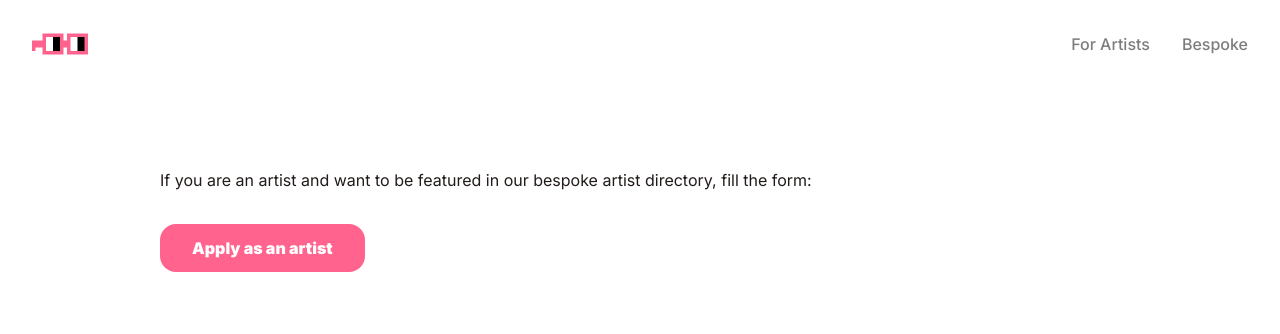
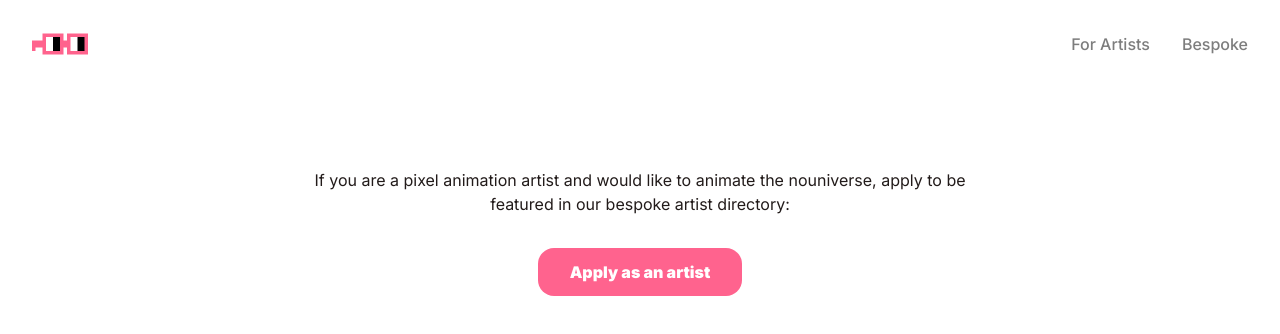
Before and after one commit to nikitattt/animatenouns, a Next.js app: page /for-artists in a window 1280 px wide. Shown: the top 334 px of the page. Built offline with nearby package versions, Linux system fonts and the light colour scheme; a web font is replaced by a local one.

Commit message:
Better text on ForArtists page

```diff
--- a/pages/for-artists.tsx
+++ b/pages/for-artists.tsx
@@ -13,12 +13,12 @@ const ForArtists: NextPage = () => {
 
       <NavBar />
       <main className="mt-20 px-8 sm:px-20 md:px-40">
-        <div>
-          <p>
-            If you are an artist and want to be featured in our bespoke artist
-            directory, fill the form:
+        <div className="w-full">
+          <p className="max-w-prose text-center mx-auto">
+            If you are a pixel animation artist and would like to animate the
+            nouniverse, apply to be featured in our bespoke artist directory:
           </p>
-          <div className="mt-8 cursor-pointer bg-pink px-8 py-3 w-max rounded-2xl">
+          <div className="mt-8 cursor-pointer bg-pink px-8 py-3 w-max rounded-2xl mx-auto">
             <Link href="/artist-form">
               <p className="text-white font-black">Apply as an artist</p>
             </Link>
```
